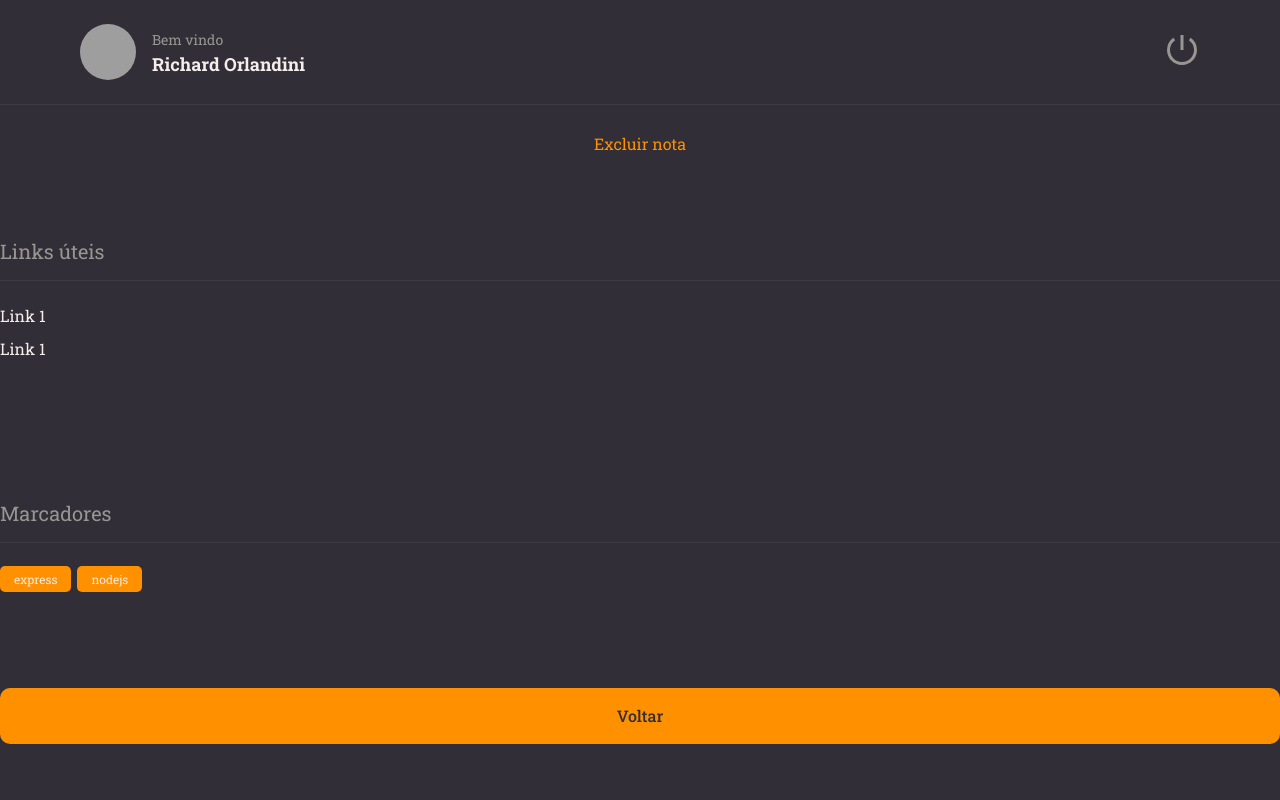
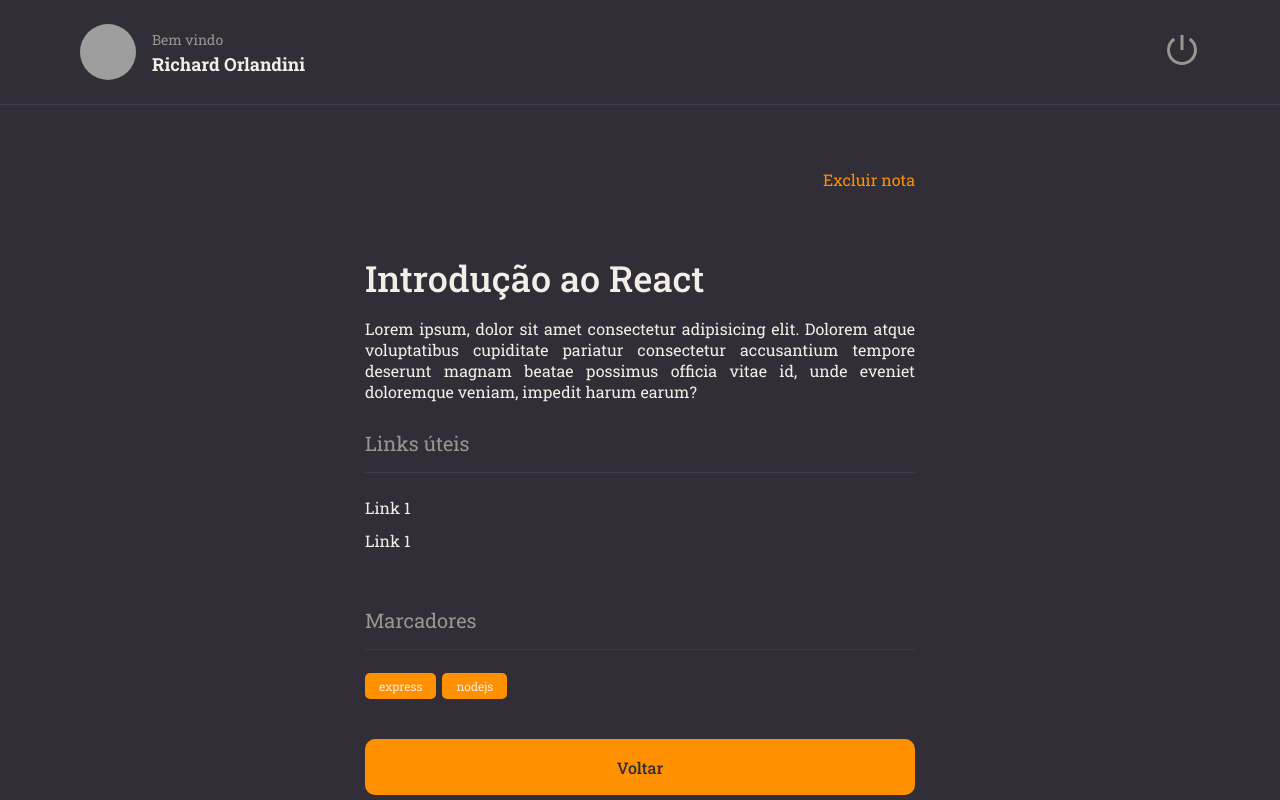
Before and after one commit to RichardOrlandini/Rocketseat_Notes, a React (Vite) app: page / in a window 1280 px wide. Built offline with nearby package versions, Linux system fonts and the light colour scheme; grey boxes are pictures that could not be loaded.

Commit message:
Finalizando a pagina de detalhes

```diff
--- a/src/components/Header/index.jsx
+++ b/src/components/Header/index.jsx
@@ -6,7 +6,7 @@
     return (
         <Container>
             <Profile>
-                <img src="https://github.com/RichardOrlandini"
+                <img src="https://github.com/RichardOrlandini.png"
                 alt="Foto do usuário" />
 
                 <div>
--- a/src/components/Section/styles.js
+++ b/src/components/Section/styles.js
@@ -1,7 +1,7 @@
 import styled from "styled-components";
 
 export const Container = styled.section`
-    margin: 56px 0 28px;
+    margin: 28px 0;
 
     > h2 {
         border-bottom-width: 1px;
--- a/src/pages/Details/index.jsx
+++ b/src/pages/Details/index.jsx
@@ -1,4 +1,4 @@
-import { Container , Links} from "./styles";
+import { Container , Links, Content} from "./styles";
 
 import { Header }  from "../../components/Header"
 import { Button } from "../../components/Button";
@@ -11,8 +11,20 @@
     <Container>
       <Header/>
 
+      <main>
+        <Content>
     <ButtonText title="Excluir nota"/>
 
+    <h1>
+      Introdução ao React
+    </h1>
+
+    <p>
+      Lorem ipsum, dolor sit amet consectetur adipisicing elit.
+      Dolorem atque voluptatibus cupiditate pariatur consectetur
+      accusantium tempore deserunt magnam beatae possimus officia
+      vitae id, unde eveniet doloremque veniam, impedit harum earum?
+    </p>
 
     <Section title="Links úteis">
       <Links>
@@ -29,6 +41,9 @@
 
 
     <Button title=" Voltar "  />
+
+    </Content>
+      </main>
     </Container>
 
   )
--- a/src/pages/Details/styles.js
+++ b/src/pages/Details/styles.js
@@ -10,6 +10,13 @@
     grid-template-areas:
     "header"
     "content";
+
+    > main {
+        grid-area: content;
+        overflow-y: scroll;
+        padding: 64px 0;
+    }
+
 `;
 
 export const Links = styled.ul`
@@ -23,3 +30,28 @@
         }
     }
 `;
+
+
+export const Content = styled.div`
+    max-width: 550px;
+    margin: 0 auto;
+
+    display: flex;
+    flex-direction: column;
+
+    > button:first-child {
+        align-self: end;
+    }
+
+    h1{
+        font-size: 36px;
+        font-weight:500;
+        padding-top: 64px;
+    }
+
+    > p {
+        font-size: 16px;
+        margin-top: 16px;
+        text-align: justify;
+    }
+`;
```
